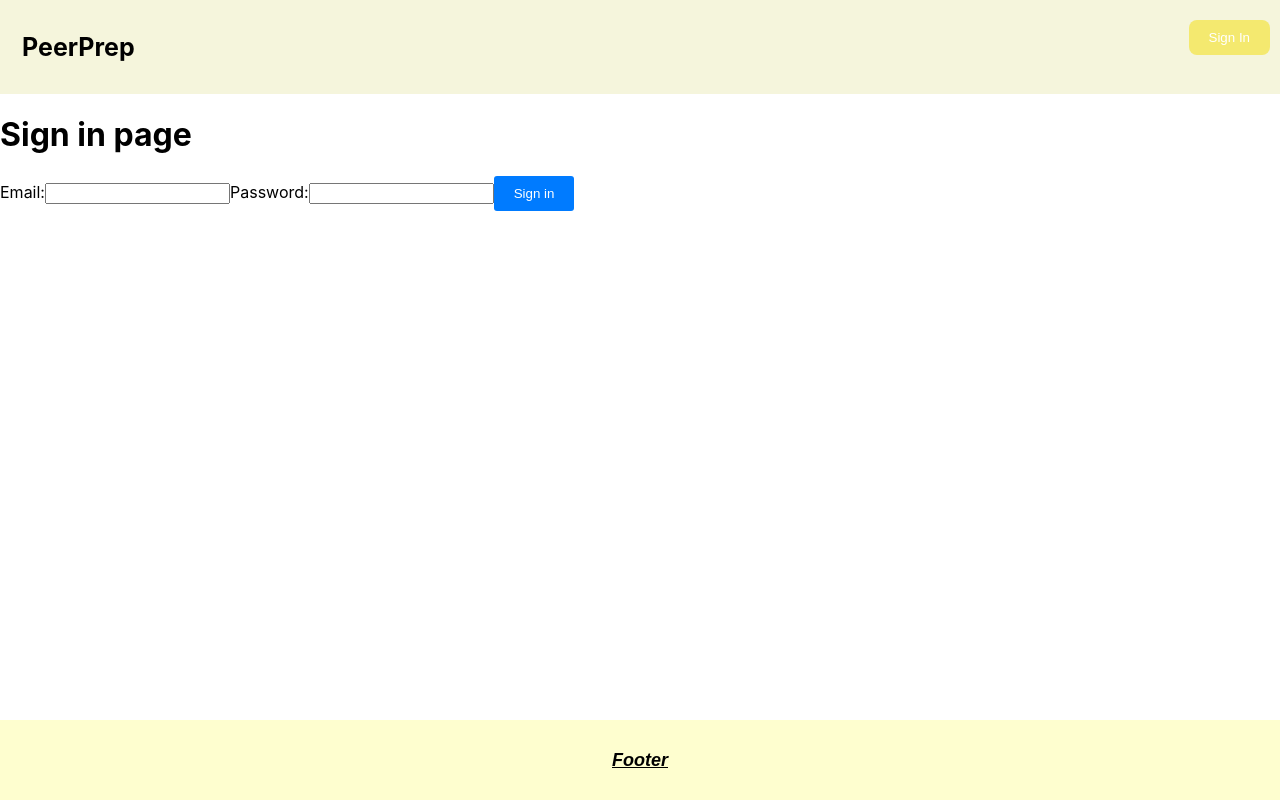
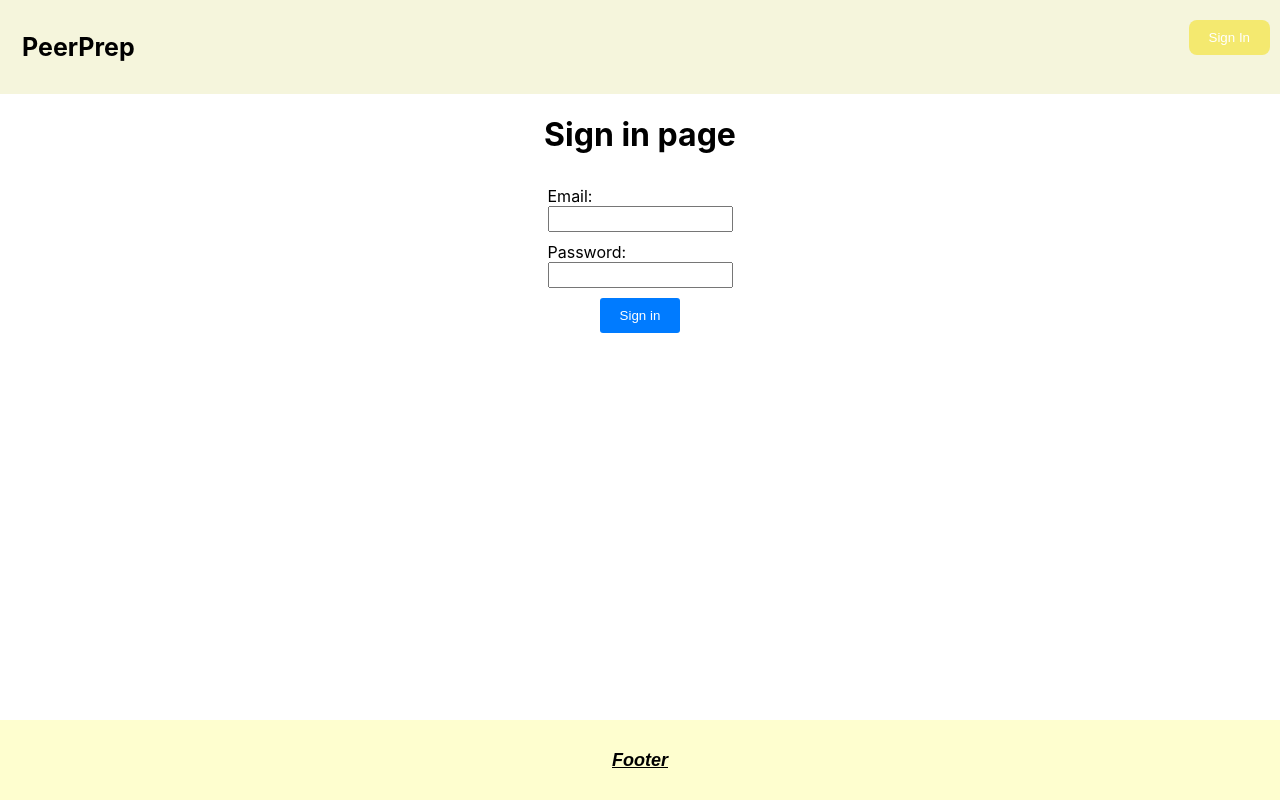
Before and after one commit to imrajsinghsandhu/cs3219, a React (Create React App) app in the folder frontend/assignment-one/: page /sign-in in a window 1280 px wide. Built offline with nearby package versions, Linux system fonts and the light colour scheme.

Commit message:
Center sign in components on sign in page

```diff
--- a/frontend/assignment-one/src/screens/SignInScreen/SignInScreen.css
+++ b/frontend/assignment-one/src/screens/SignInScreen/SignInScreen.css
@@ -1,5 +1,26 @@
+.sign-in-components {
+    display: flex;
+    flex-direction: column;
+    align-items: center;
+    position: relative;
+}
+
 .input-boxes-sign-in {
-    flex: display;
+    display: flex;
     flex-direction: column;
+    align-items: center;
+}
 
+.input-boxes-sign-in label {
+    align-self: baseline;
+    margin-top: 10px;
 }
+
+.input-boxes-sign-in input {
+    min-height: 20px;
+    min-width: 100px;
+}
+
+.sign-in-button {
+    margin-top: 10px;
+}
--- a/frontend/assignment-one/src/screens/SignInScreen/SignInScreen.jsx
+++ b/frontend/assignment-one/src/screens/SignInScreen/SignInScreen.jsx
@@ -37,7 +37,7 @@ const SignInScreen = () => {
     const renderSignInScreen = () => {
 
         return (
-            <div>
+            <div className="sign-in-components">
                 <h1>Sign in page</h1>
                 <form>
                     <div className="input-boxes-sign-in">
@@ -55,7 +55,7 @@ const SignInScreen = () => {
                             value={formData.password}
                             onChange={handleChange}
                         />
-                        <button onClick={handleSignIn}>Sign in</button>
+                        <button className="sign-in-button" onClick={handleSignIn}>Sign in</button>
                     </div>
                 </form>
             </div>
```
